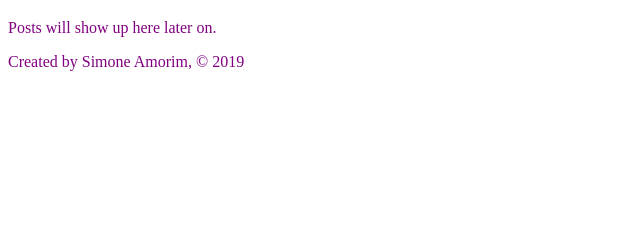
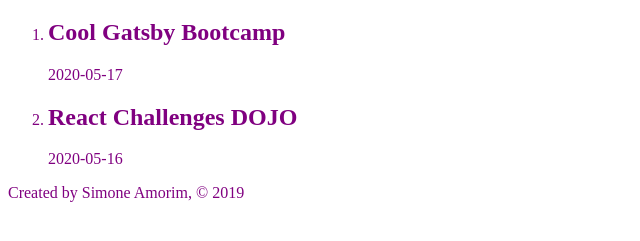
Before and after one commit to simoneas02/gatsby-bootcamp, a Gatsby site: page /blog in a window 1280 px wide. Shown: the part 213-454 px from the top of the page, without its empty margins (0-640 px from the left). Built offline with nearby package versions, Linux system fonts and the light colour scheme; Gatsby itself is replaced by a stand-in of ours.

Commit message:
Working with Markdown Posts

```diff
--- a/src/pages/blog.js
+++ b/src/pages/blog.js
@@ -1,12 +1,39 @@
 import React from "react"
+import { graphql, useStaticQuery } from "gatsby"
 
 import Layout from "../components/layout"
 
-const BlogPage = () => (
-  <Layout>
-    <h1>Blog</h1>
-    <p>Posts will show up here later on.</p>
-  </Layout>
-)
+const BlogPage = () => {
+  const data = useStaticQuery(graphql`
+    query {
+      allMarkdownRemark {
+        edges {
+          node {
+            frontmatter {
+              title
+              date
+            }
+            html
+            excerpt
+          }
+        }
+      }
+    }
+  `)
+
+  return (
+    <Layout>
+      <h1>Blog</h1>
+      <ol>
+        {data.allMarkdownRemark.edges.map((edge, index) => (
+          <li key={index}>
+            <h2>{edge.node.frontmatter.title}</h2>
+            <p>{edge.node.frontmatter.date}</p>
+          </li>
+        ))}
+      </ol>
+    </Layout>
+  )
+}
 
 export default BlogPage
--- a/src/posts/gatsby.md
+++ b/src/posts/gatsby.md
@@ -1,5 +1,5 @@
 ---
-title: "Coll Gatsby Bootcamp"
+title: "Cool Gatsby Bootcamp"
 date: "2020-05-17"
 ---
 
--- a/src/posts/react.md
+++ b/src/posts/react.md
@@ -1,6 +1,6 @@
 ---
 title: "React Challenges DOJO"
-date: "2020-05-17"
+date: "2020-05-16"
 ---
 
 I just launched a new bootcamp!
```
